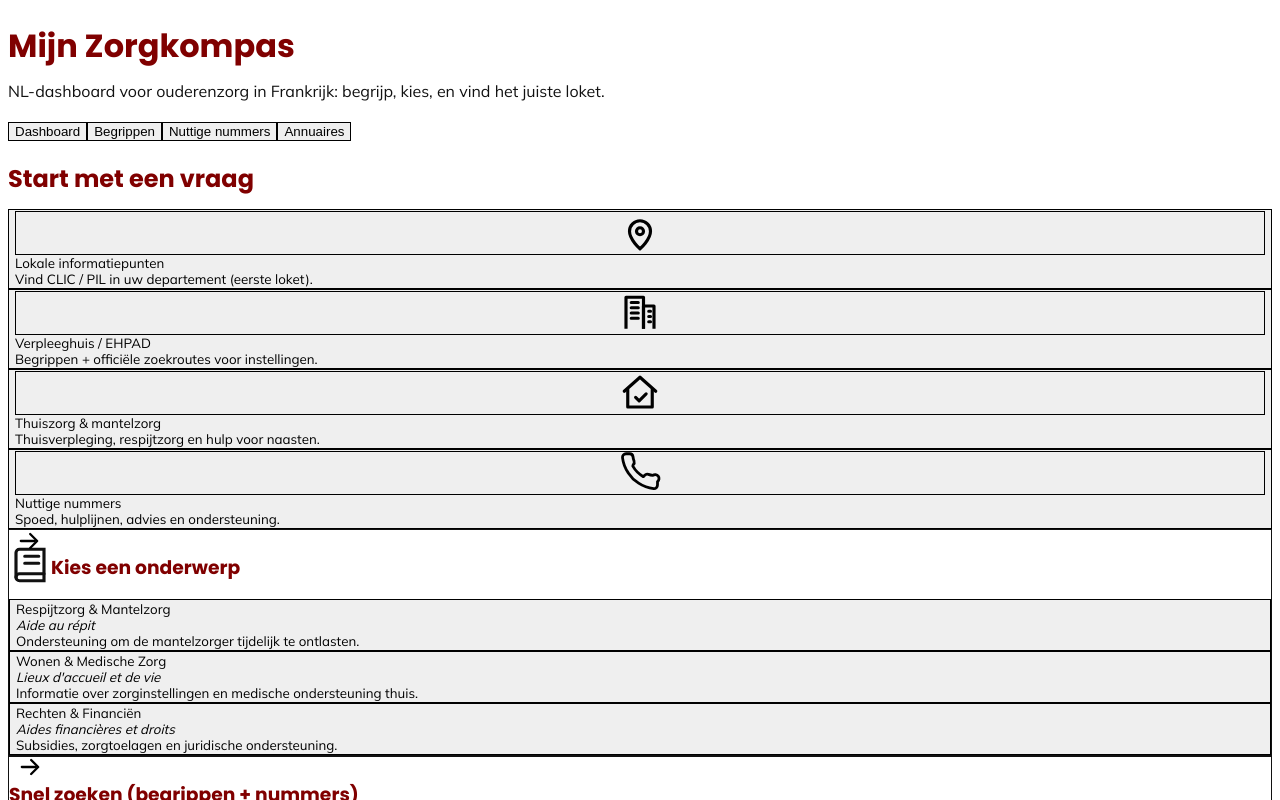
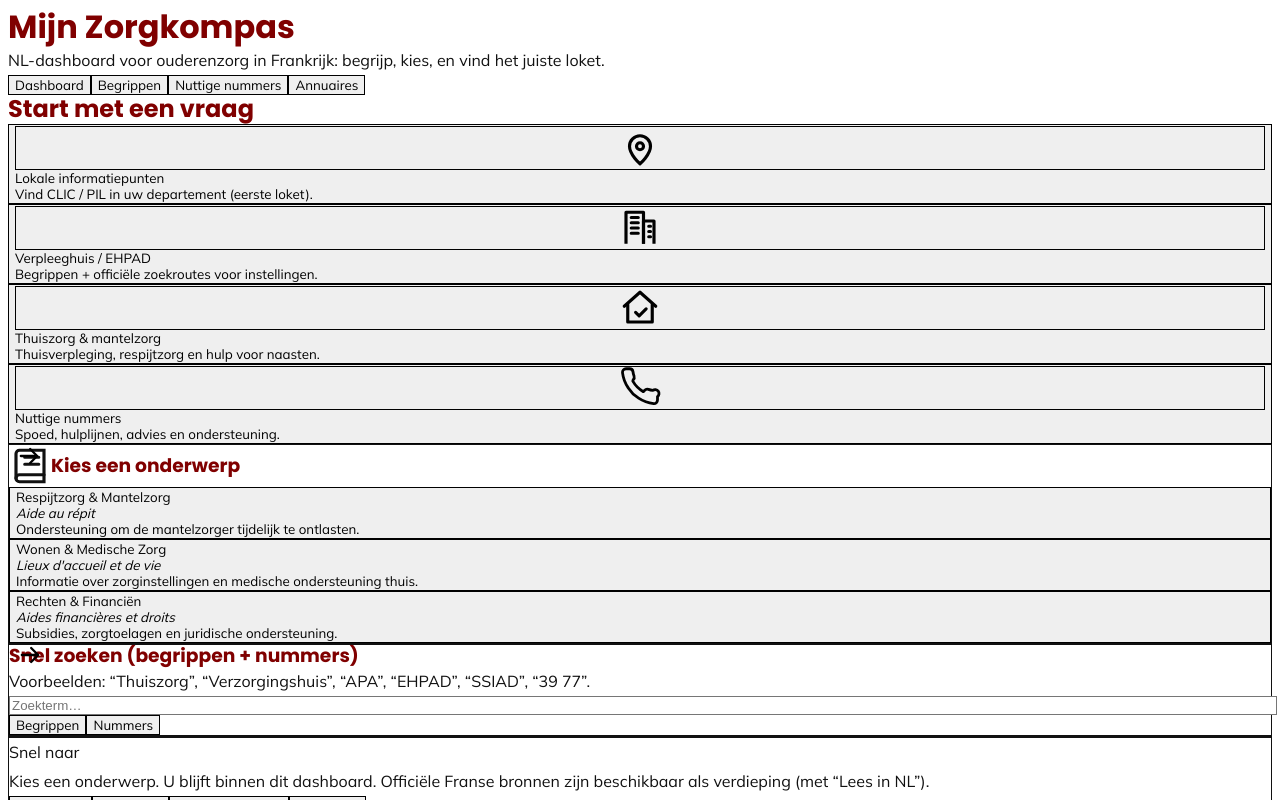
Before and after one commit to antonnoe/Ouderenzorg, a Next.js app: page / in a window 1280 px wide. Shown: the top 800 px of the page. Built offline with nearby package versions, Linux system fonts and the light colour scheme.

Commit message:
Refactor globals.css for improved styling and structure

```diff
--- a/src/app/globals.css
+++ b/src/app/globals.css
@@ -4,24 +4,169 @@
 
 :root {
   --maroon: #800000;
+  --text: #111111;
+  --muted: #5b5b5b;
+  --border: rgba(128, 0, 0, 0.12);
+  --soft: rgba(255, 253, 231, 0.6);
 }
 
-body {
-  color: #111;
-  background: white;
-  /* Ruime regelafstand voor optimale leesbaarheid en rust [cite: 2025-12-09] */
-  line-height: 1.8em;
+@layer base {
+  html, body {
+    height: 100%;
+  }
+
+  body {
+    color: var(--text);
+    background: #ffffff;
+    font-family: 'Mulish', system-ui, -apple-system, Segoe UI, Roboto, Arial, sans-serif;
+    line-height: 1.8;
+    -webkit-font-smoothing: antialiased;
+    text-rendering: optimizeLegibility;
+  }
+
+  h1, h2, h3, h4 {
+    color: var(--maroon);
+    font-family: 'Poppins', system-ui, -apple-system, Segoe UI, Roboto, Arial, sans-serif;
+    line-height: 1.2;
+    margin: 0;
+  }
+
+  p {
+    margin: 0;
+  }
+
+  a {
+    color: var(--maroon);
+    text-decoration: none;
+  }
+  a:hover {
+    text-decoration: underline;
+    text-underline-offset: 4px;
+  }
+
+  button {
+    font-family: inherit;
+  }
 }
 
-/* Koppen in Poppins kleur Maroon [cite: 2025-12-09] */
-h1, h2, h3, h4 {
-  color: var(--maroon);
-  font-family: 'Poppins', sans-serif;
-  margin-top: 1.5rem;
-  margin-bottom: 1rem;
+/* ===== Top navigation (huisstijl-tegels) ===== */
+.zk-topnav {
+  display: flex;
+  flex-wrap: wrap;
+  gap: 10px;
+  align-items: center;
 }
 
-/* Broodtekst in Mulish [cite: 2025-12-09] */
-p, li, span, div {
-  font-family: 'Mulish', sans-serif;
+.zk-topnav .zk-tab {
+  appearance: none;
+  border: 1px solid var(--border);
+  background: #fff;
+  color: var(--maroon);
+  padding: 10px 14px;
+  border-radius: 14px;
+  font-weight: 700;
+  line-height: 1;
+  transition: transform 120ms ease, box-shadow 120ms ease, border-color 120ms ease, background 120ms ease;
 }
+
+.zk-topnav .zk-tab:hover {
+  border-color: rgba(128, 0, 0, 0.28);
+  background: var(--soft);
+  box-shadow: 0 6px 18px rgba(0,0,0,0.06);
+  transform: translateY(-1px);
+}
+
+.zk-topnav .zk-tab[aria-current="page"] {
+  background: var(--maroon);
+  color: #fff;
+  border-color: rgba(128, 0, 0, 0.55);
+}
+
+/* ===== Footer (5 kolommen desktop, 2 kolommen tablet, 1 kolom mobiel) ===== */
+.zk-footer {
+  border-top: 1px solid var(--border);
+  margin-top: 56px;
+  padding-top: 28px;
+  padding-bottom: 36px;
+}
+
+.zk-footer .zk-footer-box {
+  background: rgba(255, 253, 231, 0.35);
+  border: 1px solid var(--border);
+  border-radius: 24px;
+  padding: 22px;
+}
+
+.zk-footer .zk-footer-title {
+  font-family: 'Poppins', sans-serif;
+  font-weight: 800;
+  color: var(--maroon);
+  font-size: 18px;
+  margin-bottom: 6px;
+}
+
+.zk-footer .zk-footer-sub {
+  color: var(--muted);
+  font-size: 13px;
+  margin-bottom: 16px;
+}
+
+.zk-footer .zk-footer-grid {
+  display: grid;
+  grid-template-columns: repeat(5, minmax(0, 1fr));
+  gap: 18px;
+}
+
+@media (max-width: 1100px) {
+  .zk-footer .zk-footer-grid {
+    grid-template-columns: repeat(2, minmax(0, 1fr));
+  }
+}
+
+@media (max-width: 560px) {
+  .zk-footer .zk-footer-grid {
+    grid-template-columns: 1fr;
+  }
+}
+
+.zk-footer .zk-col-title {
+  font-family: 'Poppins', sans-serif;
+  font-weight: 800;
+  color: var(--maroon);
+  font-size: 13px;
+  margin-bottom: 10px;
+}
+
+.zk-footer ul {
+  list-style: none;
+  padding: 0;
+  margin: 0;
+}
+
+.zk-footer li + li {
+  margin-top: 8px;
+}
+
+.zk-footer .zk-footer-link {
+  width: 100%;
+  text-align: left;
+  border: 1px solid rgba(128, 0, 0, 0.14);
+  background: #fff;
+  color: var(--text);
+  padding: 10px 12px;
+  border-radius: 14px;
+  font-weight: 600;
+  transition: border-color 120ms ease, box-shadow 120ms ease, transform 120ms ease;
+}
+
+.zk-footer .zk-footer-link:hover {
+  border-color: rgba(128, 0, 0, 0.30);
+  box-shadow: 0 10px 24px rgba(0,0,0,0.07);
+  transform: translateY(-1px);
+}
+
+.zk-footer .zk-footnote {
+  margin-top: 16px;
+  color: var(--muted);
+  font-size: 12px;
+}
```
